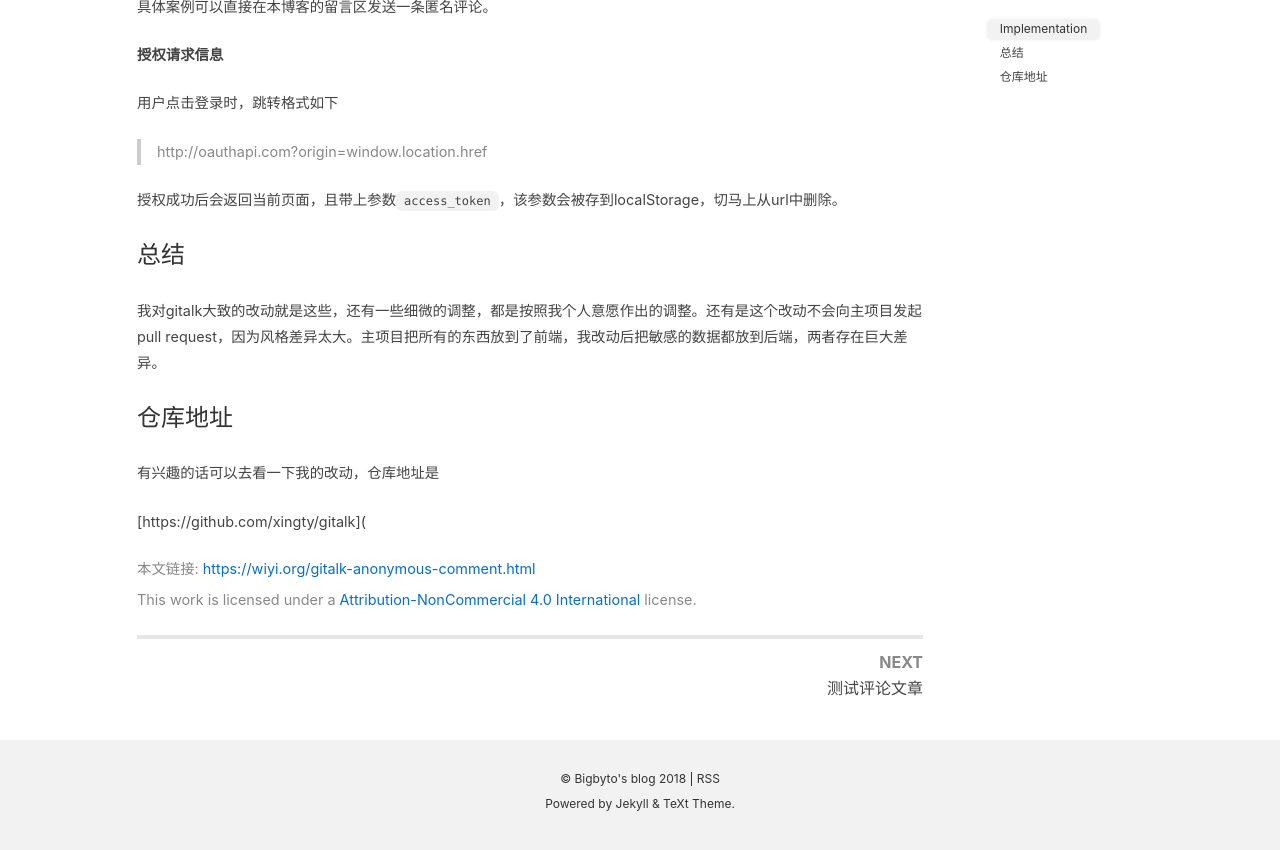
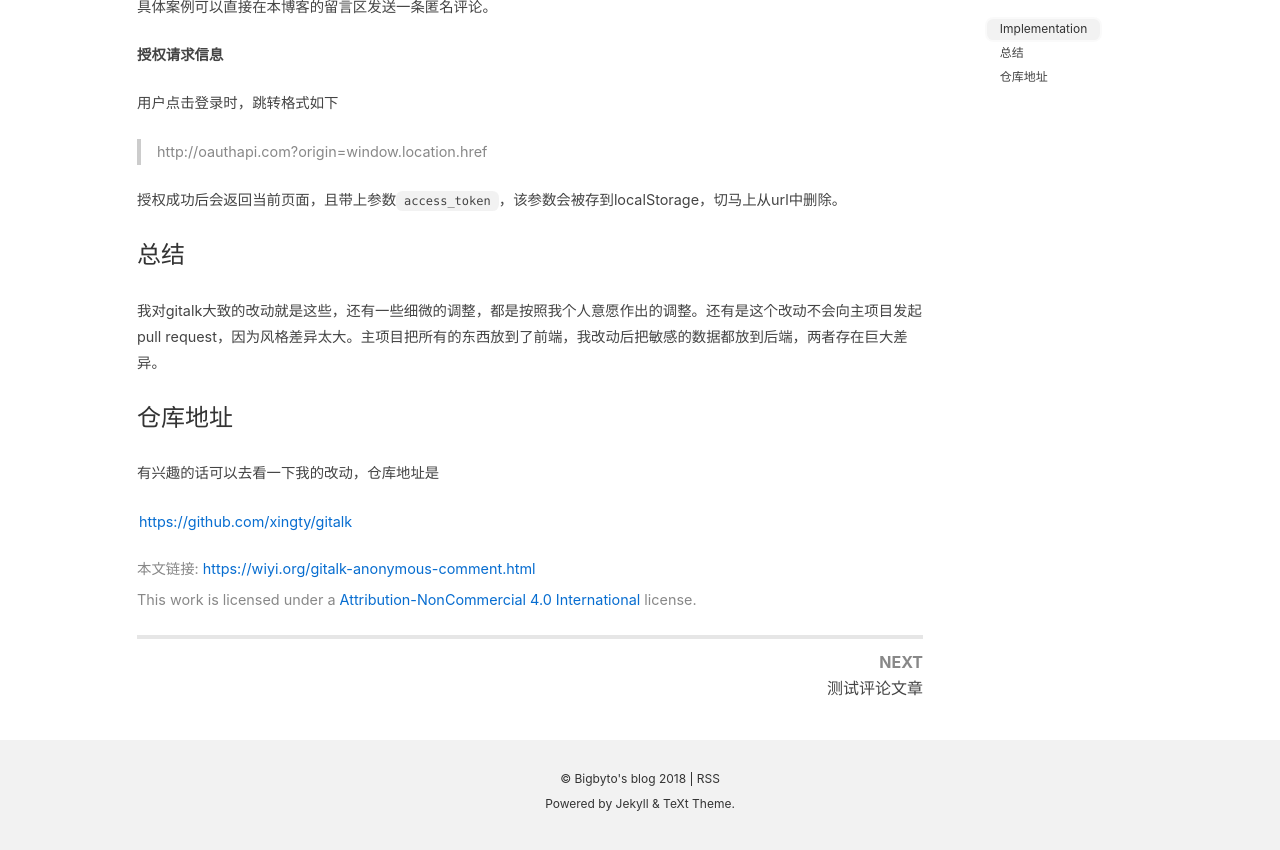
Before and after one commit to xingty/xingty.github.io, a Jekyll site: the page built from _posts/2020-08-23-anonymous-comment-to-gitalk.md, in a window 1280 px wide and 900 px high, scrolled down 1529 px. Shown: the top 850 px of the window. Built offline with Jekyll 4.4.1, drawn with Linux system fonts in a browser that asks for light colours; nearby versions of some CDN libraries; comment, search, counter and statistics services are not loaded; part of the change alters nothing that is shown.

Commit message:
* update

```diff
--- a/_posts/2020-08-23-anonymous-comment-to-gitalk.md
+++ b/_posts/2020-08-23-anonymous-comment-to-gitalk.md
@@ -77,4 +77,4 @@ var gitalk = new Gitalk({
 
 有兴趣的话可以去看一下我的改动，仓库地址是
 
-[https://github.com/xingty/gitalk](
+[https://github.com/xingty/gitalk](https://github.com/xingty/gitalk)
```
